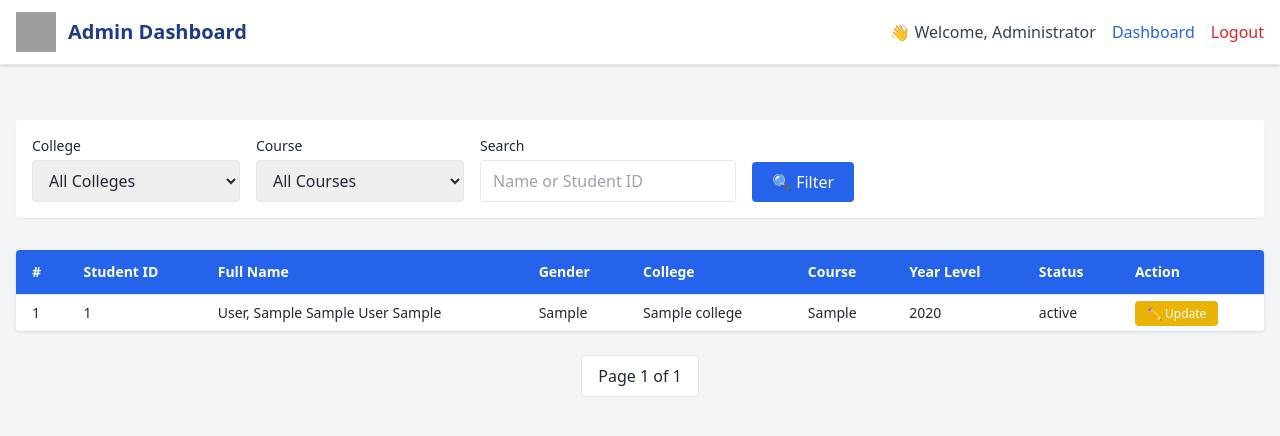
After one commit to Codesloth15/school_voting_system, a PHP site: page /students.php in a window 1280 px wide. The commit adds this page. Shown: the top 436 px of the page. Run offline with PHP 8.4, Linux system fonts and the light colour scheme; tables that the repository leaves empty or names only in its code hold one stand-in row (values such as "Sample post"); some libraries are stand-ins or nearby versions; grey boxes are pictures that could not be loaded.

Commit message:
"updated students and college"

```diff
--- a/dashboard.php
+++ b/dashboard.php
@@ -54,7 +54,7 @@ $adminName = $_SESSION['admin_name'] ?? 'Admin';
       </div>
     </a>
 
-    <a href="voters.php" class="block bg-white shadow-lg rounded-2xl p-8 hover:bg-blue-50 transition">
+    <a href="voter_manager.php" class="block bg-white shadow-lg rounded-2xl p-8 hover:bg-blue-50 transition">
       <div class="flex items-center space-x-5">
         <i data-lucide="user-check" class="w-10 h-10 text-purple-600"></i>
         <div>
--- a/elections.php
+++ b/elections.php
@@ -64,7 +64,7 @@ $result = $conn->query($query);
   <div class="max-w-7xl mx-auto px-4 h-16 flex justify-between items-center">
     <div class="flex items-center space-x-3">
       <img src="https://cdn-icons-png.flaticon.com/512/201/201818.png" class="w-10 h-10" alt="Logo">
-      <h1 class="text-xl font-bold text-blue-900">Admin Dashboard</h1>
+      <h1 class="text-xl font-bold text-blue-900">Admin </h1>
     </div>
     <div class="flex items-center space-x-4">
       <span class="text-gray-700 font-medium">👋 Welcome, <?= htmlspecialchars($adminName) ?></span>
--- /dev/null
+++ b/students.php
@@ -0,0 +1,232 @@
+<?php
+session_start();
+$conn = new mysqli("localhost", "root", "", "voting_system");
+if ($conn->connect_error) {
+    die("Connection failed: " . $conn->connect_error);
+}
+
+$adminName = $_SESSION['admin_name'] ?? 'Administrator';
+
+// Fetch colleges and courses
+$collegeResult = $conn->query("SELECT * FROM colleges ORDER BY name");
+$colleges = $collegeResult->fetch_all(MYSQLI_ASSOC);
+
+$courseResult = $conn->query("SELECT * FROM courses ORDER BY name");
+$courses = $courseResult->fetch_all(MYSQLI_ASSOC);
+
+// Filters
+$selectedCollege = $_GET['college'] ?? '';
+$selectedCourse = $_GET['course'] ?? '';
+$search = trim($_GET['search'] ?? '');
+
+// Pagination
+$perPage = 20;
+$page = isset($_GET['page']) && is_numeric($_GET['page']) ? max((int)$_GET['page'], 1) : 1;
+$offset = ($page - 1) * $perPage;
+
+// Build query filters
+$where = "WHERE 1";
+$params = [];
+$types = "";
+
+if ($selectedCollege !== '') {
+    $where .= " AND s.college_id = ?";
+    $params[] = $selectedCollege;
+    $types .= "i";
+}
+if ($selectedCourse !== '') {
+    $where .= " AND s.course = ?";
+    $params[] = $selectedCourse;
+    $types .= "i";
+}
+if ($search !== '') {
+    $where .= " AND (s.first_name LIKE ? OR s.last_name LIKE ? OR s.student_id LIKE ?)";
+    $searchTerm = "%$search%";
+    $params[] = $searchTerm;
+    $params[] = $searchTerm;
+    $params[] = $searchTerm;
+    $types .= "sss";
+}
+
+// Count total students
+$countQuery = "
+    SELECT COUNT(*) as total
+    FROM students s
+    LEFT JOIN colleges c ON s.college_id = c.id
+    LEFT JOIN courses cr ON s.course = cr.id
+    $where
+";
+$countStmt = $conn->prepare($countQuery);
+if (!$countStmt) {
+    die("❌ Count Prepare failed: " . $conn->error);
+}
+if (!empty($params)) {
+    $countStmt->bind_param($types, ...$params);
+}
+$countStmt->execute();
+$countResult = $countStmt->get_result();
+$totalRows = $countResult->fetch_assoc()['total'];
+$totalPages = ceil($totalRows / $perPage);
+
+// Main query with LIMIT
+$query = "
+    SELECT s.id, s.student_id, s.first_name, s.middle_name, s.last_name, s.ext,
+           s.gender, s.status, c.name AS college_name, course AS course_name,year_level
+    FROM students s
+    LEFT JOIN colleges c ON s.college_id = c.id
+    LEFT JOIN courses cr ON s.course = cr.id
+    $where
+    ORDER BY s.last_name ASC
+    LIMIT ? OFFSET ?
+";
+$params[] = $perPage;
+$params[] = $offset;
+$types .= "ii";
+
+$stmt = $conn->prepare($query);
+if (!$stmt) {
+    die("❌ Prepare failed: " . $conn->error);
+}
+$stmt->bind_param($types, ...$params);
+$stmt->execute();
+$result = $stmt->get_result();
+$students = $result->fetch_all(MYSQLI_ASSOC);
+?>
+
+<!DOCTYPE html>
+<html lang="en">
+<head>
+  <meta charset="UTF-8">
+  <title>Student Management</title>
+  <script src="https://cdn.tailwindcss.com"></script>
+</head>
+<body class="bg-gray-100 text-gray-800">
+
+<!-- Navbar -->
+<header class="bg-white border-b shadow fixed top-0 left-0 w-full z-50">
+  <div class="max-w-7xl mx-auto px-4 h-16 flex justify-between items-center">
+    <div class="flex items-center space-x-3">
+      <img src="https://cdn-icons-png.flaticon.com/512/201/201818.png" class="w-10 h-10" alt="Logo">
+      <h1 class="text-xl font-bold text-blue-900">Admin Dashboard</h1>
+    </div>
+    <div class="flex items-center space-x-4">
+      <span class="text-gray-700 font-medium">👋 Welcome, <?= htmlspecialchars($adminName) ?></span>
+        <a href="dashboard.php" class="text-blue-600 hover:underline">Dashboard</a>
+      <a href="logout.php" class="text-red-600 hover:underline">Logout</a>
+    </div>
+  </div>
+</header>
+
+<!-- Main Content -->
+<div class="max-w-7xl mx-auto px-4 py-10 mt-[80px]">
+
+
+<!-- Filters -->
+<form method="GET" class="flex flex-col md:flex-row md:flex-wrap gap-4 mb-8 bg-white p-4 rounded shadow-sm items-end">
+  <!-- College Filter -->
+  <div class="flex flex-col w-full md:w-52">
+    <label class="block text-sm font-medium mb-1">College</label>
+    <select name="college" class="border px-3 py-2 rounded w-full">
+      <option value="">All Colleges</option>
+      <?php foreach ($colleges as $college): ?>
+        <option value="<?= $college['id'] ?>" <?= $college['id'] == $selectedCollege ? 'selected' : '' ?>>
+          <?= htmlspecialchars($college['name']) ?>
+        </option>
+      <?php endforeach; ?>
+    </select>
+  </div>
+
+  <!-- Course Filter -->
+  <div class="flex flex-col w-full md:w-52">
+    <label class="block text-sm font-medium mb-1">Course</label>
+    <select name="course" class="border px-3 py-2 rounded w-full">
+      <option value="">All Courses</option>
+      <?php foreach ($courses as $course): ?>
+        <option value="<?= $course['id'] ?>" <?= $course['id'] == $selectedCourse ? 'selected' : '' ?>>
+          <?= htmlspecialchars($course['name']) ?>
+        </option>
+      <?php endforeach; ?>
+    </select>
+  </div>
+
+  <!-- Search -->
+  <div class="flex flex-col w-full md:w-64">
+    <label class="block text-sm font-medium mb-1">Search</label>
+    <input type="text" name="search" value="<?= htmlspecialchars($search) ?>" placeholder="Name or Student ID"
+           class="border px-3 py-2 rounded w-full">
+  </div>
+
+  <!-- Submit -->
+  <div class="flex justify-end md:justify-start w-full md:w-auto">
+    <button type="submit" class="bg-blue-600 text-white px-5 py-2 rounded hover:bg-blue-700 mt-1">
+      🔍 Filter
+    </button>
+  </div>
+</form>
+
+
+  <!-- Table -->
+  <?php if (count($students) > 0): ?>
+    <div class="overflow-x-auto bg-white shadow rounded">
+      <table class="min-w-full border-collapse text-sm">
+        <thead class="bg-blue-600 text-white">
+          <tr>
+            <th class="px-4 py-3 text-left">#</th>
+            <th class="px-4 py-3 text-left">Student ID</th>
+            <th class="px-4 py-3 text-left">Full Name</th>
+            <th class="px-4 py-3 text-left">Gender</th>
+            <th class="px-4 py-3 text-left">College</th>
+            <th class="px-4 py-3 text-left">Course</th>
+                <th class="px-4 py-3 text-left">Year Level</th>
+            <th class="px-4 py-3 text-left">Status</th>
+
+            <th class="px-4 py-3 text-left">Action</th>
+          </tr>
+        </thead>
+        <tbody class="bg-white">
+          <?php foreach ($students as $index => $s): ?>
+            <tr class="border-t hover:bg-gray-50">
+              <td class="px-4 py-2"><?= $offset + $index + 1 ?></td>
+              <td class="px-4 py-2"><?= htmlspecialchars($s['student_id']) ?></td>
+              <td class="px-4 py-2">
+                <?= htmlspecialchars("{$s['last_name']}, {$s['first_name']} {$s['middle_name']} {$s['ext']}") ?>
+              </td>
+              <td class="px-4 py-2"><?= htmlspecialchars($s['gender']) ?></td>
+              <td class="px-4 py-2"><?= htmlspecialchars($s['college_name']) ?></td>
+              <td class="px-4 py-2"><?= htmlspecialchars($s['course_name']) ?></td>
+              <td class="px-4 py-2"><?= htmlspecialchars($s['year_level']) ?></td>
+
+              <td class="px-4 py-2"><?= htmlspecialchars($s['status']) ?></td>
+              <td class="px-4 py-2">
+                <a href="update_student.php?id=<?= urlencode($s['id']) ?>"
+                   class="bg-yellow-500 hover:bg-yellow-600 text-white px-3 py-1 rounded text-xs">
+                  ✏️ Update
+                </a>
+              </td>
+            </tr>
+          <?php endforeach; ?>
+        </tbody>
+      </table>
+    </div>
+
+    <!-- Pagination -->
+    <div class="flex justify-center items-center mt-6 space-x-2">
+      <?php if ($page > 1): ?>
+        <a href="?<?= http_build_query(array_merge($_GET, ['page' => $page - 1])) ?>"
+           class="px-4 py-2 bg-gray-200 rounded hover:bg-gray-300">⬅ Prev</a>
+      <?php endif; ?>
+
+      <span class="px-4 py-2 bg-white border rounded">Page <?= $page ?> of <?= $totalPages ?></span>
+
+      <?php if ($page < $totalPages): ?>
+        <a href="?<?= http_build_query(array_merge($_GET, ['page' => $page + 1])) ?>"
+           class="px-4 py-2 bg-gray-200 rounded hover:bg-gray-300">Next ➡</a>
+      <?php endif; ?>
+    </div>
+  <?php else: ?>
+    <p class="text-gray-600 mt-6 italic">No matching students found.</p>
+  <?php endif; ?>
+</div>
+
+</body>
+</html>
```
Also changed, not shown: add_candidate.php (+9 -4 lines), create_election.php (+7 -5 lines), edit_election.php (+7 -5 lines), update_student.php (added, +150 -0 lines), update_student_save.php (added, +47 -0 lines), voter_manager.php (added, +66 -0 lines).
